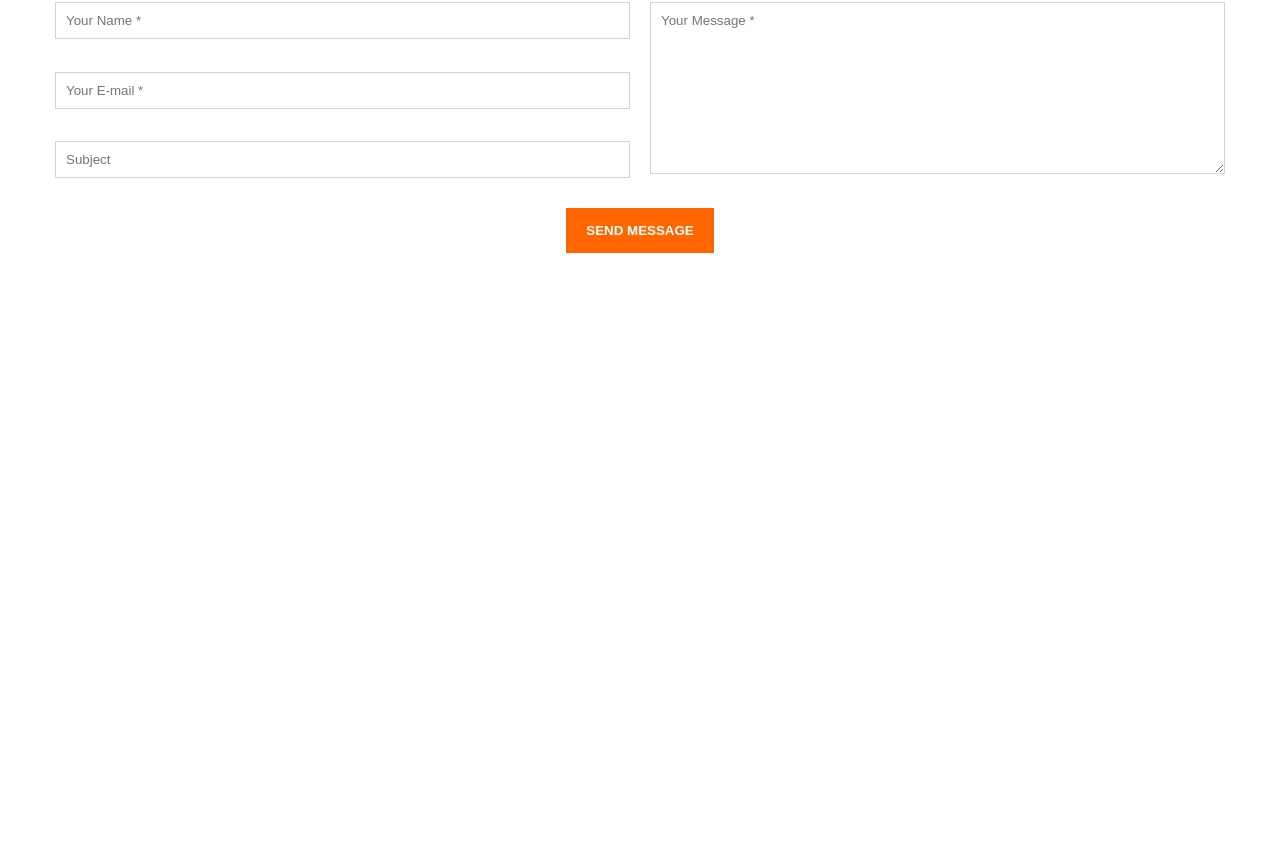
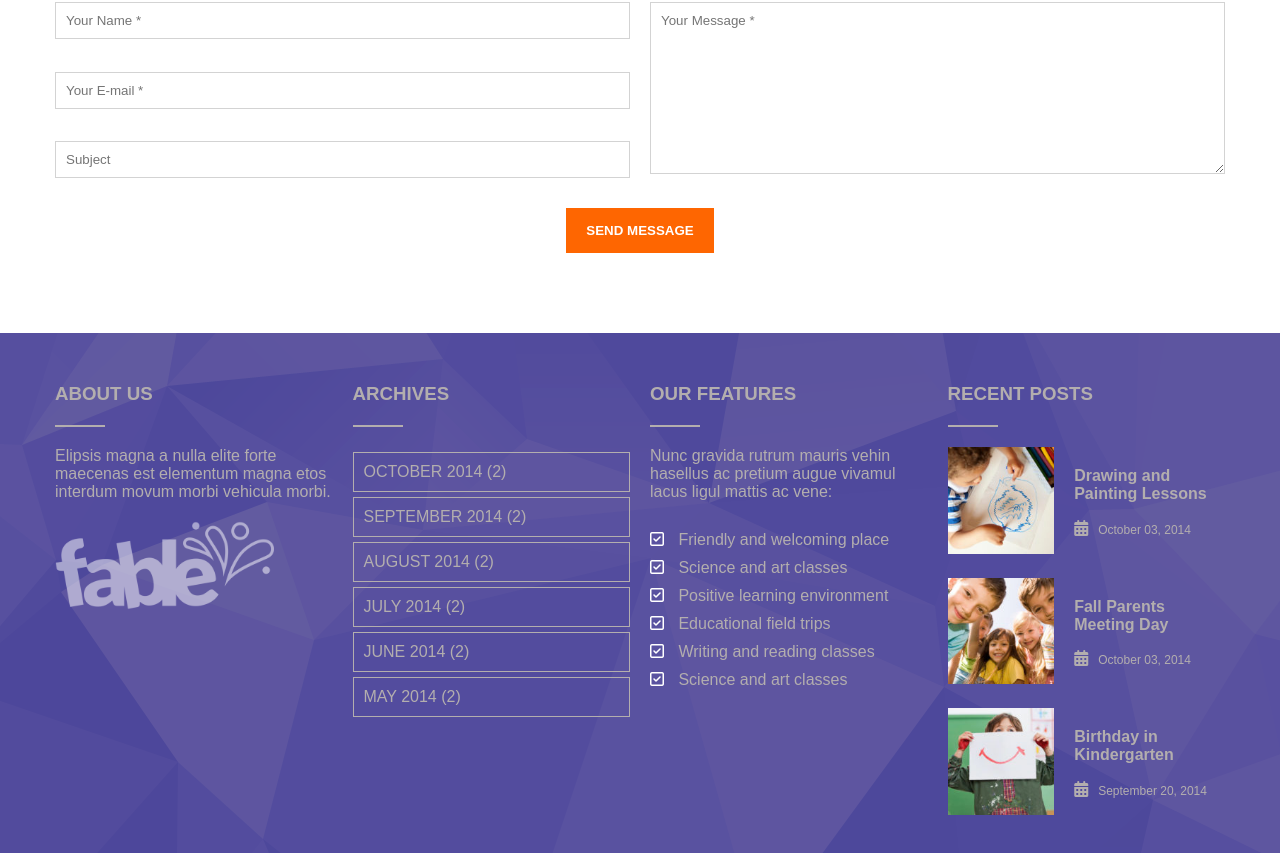
Before and after one commit to Giotreglia/proj-html-vuejs, a Vue app: page / in a window 1280 px wide. Shown: the part 7740-8593 px from the top of the page. Before the commit the page ends 8073 px from the top, so only its background shows below. Built offline with nearby package versions, Linux system fonts and the light colour scheme.

Commit message:
Footer top

```diff
--- a/src/App.vue
+++ b/src/App.vue
@@ -1,11 +1,13 @@
 <script>
 import AppHeader from './components/AppHeader.vue';
 import AppMain from './components/AppMain.vue';
+import AppFooter from './components/AppFooter.vue';
 
 export default {
   components: {
     AppHeader,
-    AppMain
+    AppMain,
+    AppFooter
   }
 }
 
@@ -17,6 +19,9 @@ export default {
 
   <!-- Main -->
   <AppMain />
+
+  <!-- Footer -->
+  <AppFooter />
 </template>
 
 <style lang="scss" scoped>
--- /dev/null
+++ b/src/components/AppFooter.vue
@@ -0,0 +1,23 @@
+<script>
+import FooterTop from '../components/FooterTop.vue';
+
+
+
+export default {
+    name: 'AppFooter',
+    components: {
+        FooterTop,
+
+
+    }
+}
+</script>
+<template>
+    <footer>
+        <FooterTop />
+    </footer>
+</template>
+<style lang="scss">
+@use '../styles/general.scss';
+@use '../styles/partials/variables' as *;
+</style>
--- /dev/null
+++ b/src/components/FooterTop.vue
@@ -0,0 +1,212 @@
+<script>
+
+export default {
+    name: 'FooterTop',
+    components: {
+
+    }
+}
+</script>
+<template>
+    <section id="footer-top">
+        <div class="footer-top-container container">
+            <div class="footer-top-col text-grey">
+                <h3 class="text-grey">ABOUT US</h3>
+                <div class="line"></div>
+                <p class="text-grey">Elipsis magna a nulla elite forte maecenas est elementum magna etos interdum movum
+                    morbi vehicula morbi.
+                </p>
+                <div>
+                    <img src="../assets/images/logo_footer.png" alt="logo fable">
+                </div>
+
+            </div>
+
+            <div class="footer-top-col text-grey">
+                <h3 class="text-grey">ARCHIVES</h3>
+                <div class="line"></div>
+                <ul class="archives-list">
+                    <li>OCTOBER 2014 (2)</li>
+                    <li>SEPTEMBER 2014 (2)</li>
+                    <li>AUGUST 2014 (2)</li>
+                    <li>JULY 2014 (2)</li>
+                    <li>JUNE 2014 (2)</li>
+                    <li>MAY 2014 (2)</li>
+                </ul>
+
+            </div>
+
+            <div class="footer-top-col text-grey">
+                <h3 class="text-grey">OUR FEATURES</h3>
+                <div class="line"></div>
+                <p class="text-grey">Nunc gravida rutrum mauris vehin hasellus ac pretium augue vivamul lacus ligul mattis
+                    ac vene:
+                </p>
+                <ul class="features-list">
+                    <li>
+                        <i class="fa-regular fa-square-check"></i>
+                        Friendly and welcoming place
+                    </li>
+                    <li>
+                        <i class="fa-regular fa-square-check"></i>
+                        Science and art classes
+                    </li>
+                    <li>
+                        <i class="fa-regular fa-square-check"></i>
+                        Positive learning environment
+                    </li>
+                    <li>
+                        <i class="fa-regular fa-square-check"></i>
+                        Educational field trips
+                    </li>
+                    <li>
+                        <i class="fa-regular fa-square-check"></i>
+                        Writing and reading classes
+                    </li>
+                    <li>
+                        <i class="fa-regular fa-square-check"></i>
+                        Science and art classes
+                    </li>
+
+
+                </ul>
+
+            </div>
+
+            <div class="footer-top-col text-grey">
+                <h3 class="text-grey">RECENT POSTS</h3>
+                <div class="line"></div>
+
+                <div class="post">
+                    <div class="post-left">
+                        <img src="../assets/images/blog_09-150x150.jpg" alt="img">
+                    </div>
+                    <div class="post-right">
+                        <p class="bold">Drawing and Painting Lessons</p>
+                        <p>
+                            <i class="fa-solid fa-calendar-days"></i>
+                            <span class="date">October 03, 2014</span>
+                        </p>
+                    </div>
+                </div>
+
+                <div class="post">
+                    <div class="post-left">
+                        <img src="../assets/images/blog_10-150x150.jpg" alt="img">
+                    </div>
+                    <div class="post-right">
+                        <p class="bold">Fall Parents Meeting Day</p>
+                        <p>
+                            <i class="fa-solid fa-calendar-days"></i>
+                            <span class="date">October 03, 2014</span>
+                        </p>
+                    </div>
+                </div>
+
+                <div class="post">
+                    <div class="post-left">
+                        <img src="../assets/images/blog_08-150x150.jpg" alt="img">
+                    </div>
+                    <div class="post-right">
+                        <p class="bold">Birthday in Kindergarten</p>
+                        <p>
+                            <i class="fa-solid fa-calendar-days"></i>
+                            <span class="date">September 20, 2014</span>
+                        </p>
+                    </div>
+                </div>
+
+            </div>
+        </div>
+    </section>
+</template>
+<style lang="scss" scoped>
+@use '../styles/general.scss';
+@use '../styles/partials/variables' as *;
+
+#footer-top {
+    padding: 50px 0;
+    background-image: url('../assets/images/pattern.png');
+    height: 600px;
+}
+
+.footer-top-container {
+    display: flex;
+    justify-content: space-between;
+    gap: 20px;
+
+    .footer-top-col {
+        width: calc(100% / 4);
+        display: flex;
+        flex-direction: column;
+        gap: 20px;
+
+        .line {
+            width: 50px;
+            height: 2px;
+            background-color: $color-grey;
+        }
+
+        img {
+            width: 80%;
+        }
+    }
+}
+
+.archives-list {
+    list-style: none;
+
+    li {
+        color: $color-grey;
+        border: $color-grey solid 1px;
+        padding: 10px;
+        margin: 5px 0;
+        cursor: pointer;
+    }
+}
+
+.features-list {
+    list-style: none;
+    color: $color-grey;
+
+    li {
+        margin: 10px 0;
+    }
+
+    i {
+        color: white;
+        margin-right: 10px;
+    }
+}
+
+.post {
+    display: flex;
+    gap: 10px;
+
+    .post-left {
+
+        width: 40%;
+
+        img {
+            width: 100%;
+            display: inline-block;
+        }
+    }
+
+    .post-right {
+        display: flex;
+        flex-direction: column;
+        justify-content: space-between;
+        padding: 20px 10px;
+        width: 60%;
+
+        i {
+            margin-right: 10px;
+        }
+
+        .date {
+            font-size: 12px;
+        }
+    }
+}
+</style>
--- a/src/styles/general.scss
+++ b/src/styles/general.scss
@@ -88,3 +88,7 @@ body {
     max-width: 1170px;
     margin: auto;
 }
+
+.bold {
+    font-weight: bold;
+}
--- a/src/styles/partials/_variables.scss
+++ b/src/styles/partials/_variables.scss
@@ -1,3 +1,4 @@
 $color-primary: #554e9e;
 $color-secondary: #fe6601;
 $color-tertiary: #f5f5f5;
+$color-grey: rgb(179, 174, 174);
```
